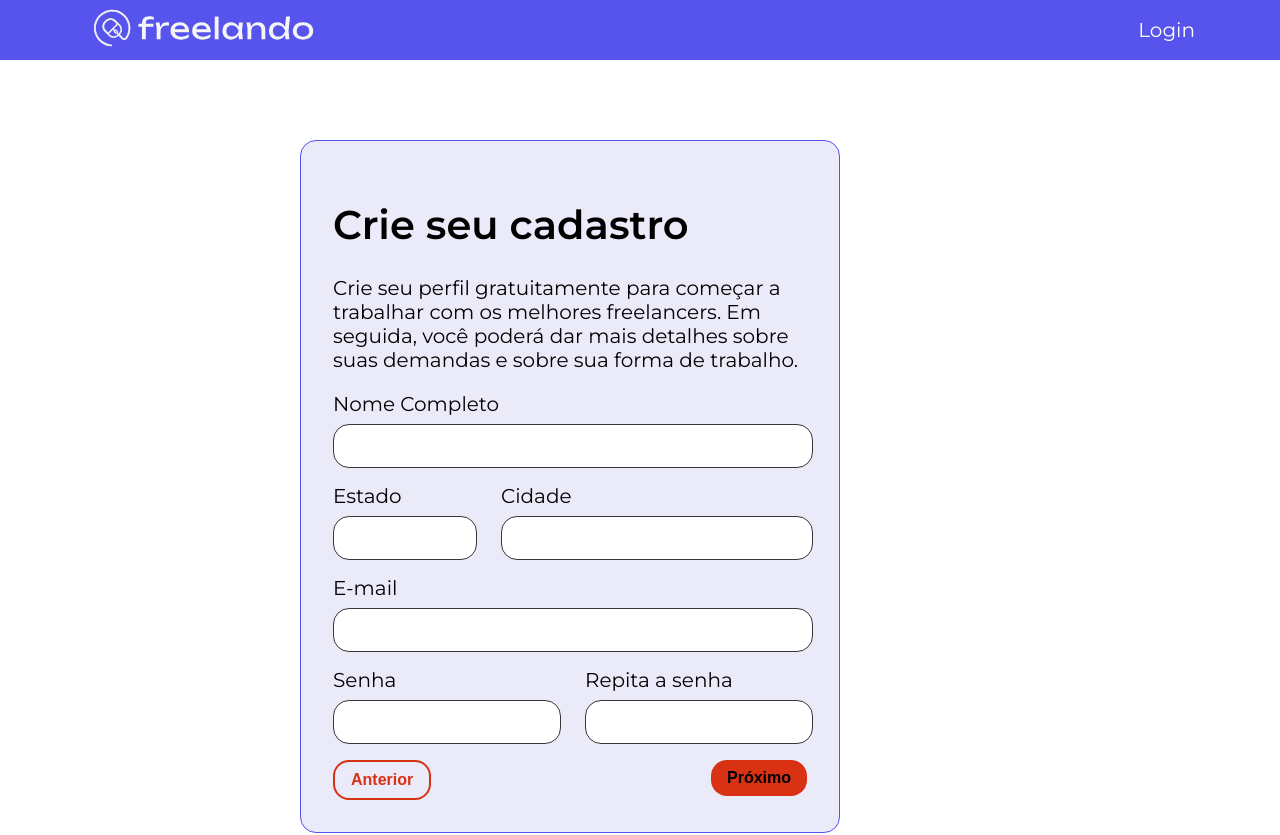
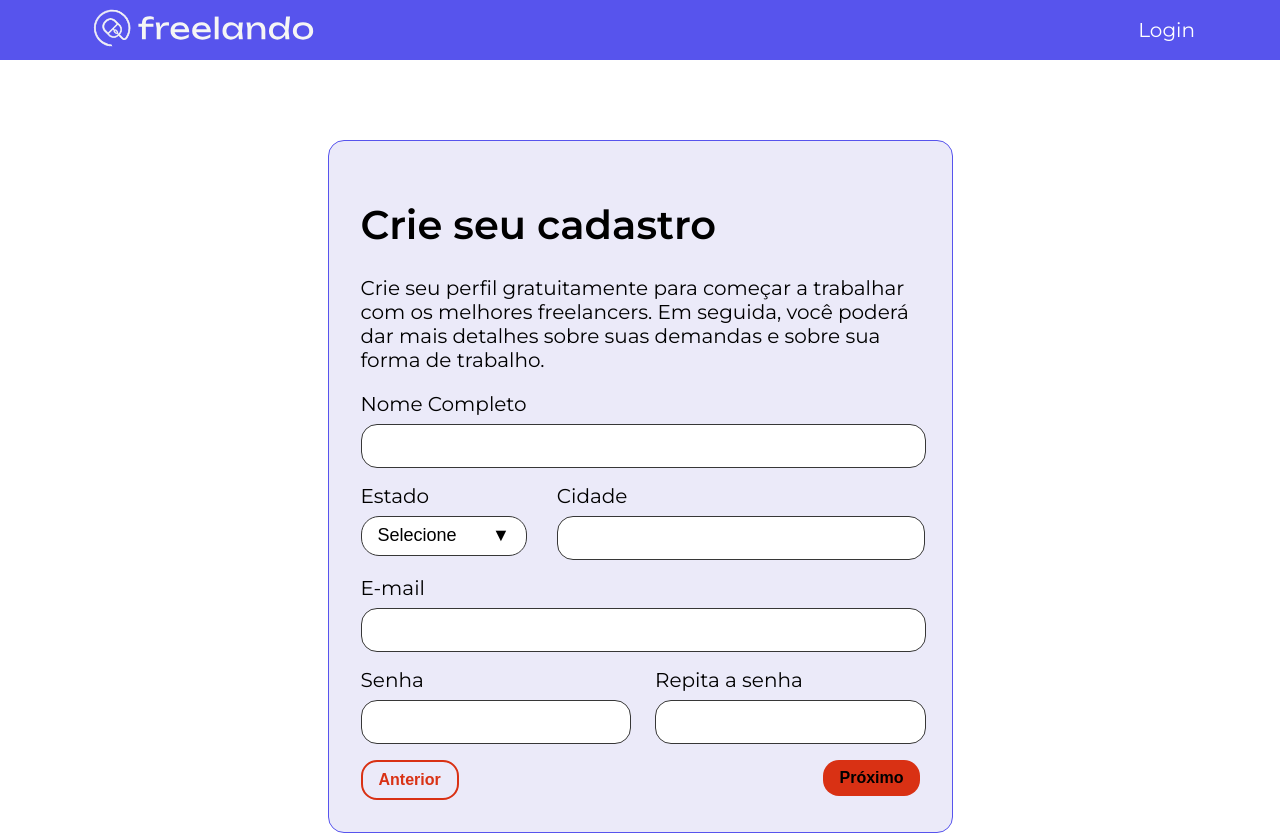
Before and after one commit to georgia-perchim/freelando, a React (Create React App) app: page / in a window 1280 px wide. Shown: the top 835 px of the page. Built offline with nearby package versions, Linux system fonts and the light colour scheme.

Commit message:
corrigindo o restante do projeto

```diff
--- a/src/App.js
+++ b/src/App.js
@@ -1,7 +1,7 @@
 import { Col, Container, Row } from "react-grid-system";
 import { Card } from "./components/Card/Card";
 import { Styles } from "./components/GlobalStyles/Styles";
-import { ProvedorTema } from "./components/ProvedorTema/ProvedorTema";
+import { SlyledThemeProvider } from "./components/ThemeProvider/ThemeProvider";
 import { TextField } from "./components/TextField/TextField";
 import { Typography } from "./components/Typography/Typography";
 import { Button } from "./components/Button/Button";
@@ -15,6 +15,7 @@ import { Link } from "./components/Link/Link";
 import { Footer } from "./components/Footer/Footer";
 import { InlineList } from "./components/InlineList/InlineList";
 import { InlineListItem } from "./components/InlineListItem/InlineListItem";
+import { DropdownList } from "./components/DropdownList/DropdownList";
 
 const brazilianStates = [
   { "text": "Acre", "value": "AC" },
@@ -48,7 +49,7 @@ const brazilianStates = [
 
 function App() {
   return (
-    <ProvedorTema>
+    <SlyledThemeProvider>
       <Styles />
       <Header>
         <Container>
@@ -62,9 +63,8 @@ function App() {
           </Row>
         </Container>
       </Header>
-      <Container style={{ margin: '80px 0' }}>
         <Row justify="center">
-          <Col lg={6} md={8} sm={12}>
+          <Col xxx={6} xxl={6} xl={6} lg={6} md={8} sm={12} style={{ margin: '80px 0' }}>
             <Card>
               <Typography variant="h1" component="h1">
                 Crie seu cadastro
@@ -81,7 +81,7 @@ function App() {
               </Row>
               <Row>
                 <Col lg={4} md={4} sm={4}>
-                  <TextField label="Estado" />
+                  <DropdownList label="Estado" options={brazilianStates} />
                 </Col>
                 <Col lg={8} md={8} sm={8}>
                   <TextField label="Cidade" />
@@ -113,7 +113,6 @@ function App() {
             </Card>
           </Col>
         </Row>
-      </Container>
       <Footer>
         <Container>
           <Row align="center">
@@ -149,7 +148,7 @@ function App() {
           </Row>
         </Container>
       </Footer>
-    </ProvedorTema>
+    </SlyledThemeProvider>
   );
 }
 
--- /dev/null
+++ b/src/components/DropdownList/DropdownList.jsx
@@ -0,0 +1,135 @@
+import styled from "@emotion/styled";
+import { useState } from "react";
+
+const StyledDropdownListItem = styled.li`
+    padding: ${props => props.theme.spacings.xs};
+    text-align: center;
+    border-bottom: 1px solid ${props => props.theme.colors.neutral.c};
+    cursor: pointer;
+    &:last-child {
+        border: none;
+    }
+    color: ${props => props.activeFocus ? props.theme.colors.focus : 'inherit'};
+    &:hover {
+        color: ${props => props.theme.colors.focus};
+    }
+`;
+
+const StylizedDropdownList = styled.ul`
+    position: absolute;
+    top: 100%;
+    left: 0;
+    right: 0;
+    background-color: ${props => props.theme.colors.white};
+    z-index: 1;
+    border: 1px solid ${props => props.theme.colors.neutral.a};
+    border-bottom-left-radius: 18px;
+    border-bottom-right-radius: 18px;
+    border-top: none;
+    margin: 0;
+    padding: 0 ${props => props.theme.spacings.m};
+    list-style: none;
+`;
+
+const StylizedLabel = styled.label`
+    display: block;
+    width: 100%;
+    box-sizing: border-box;
+    font-size: 20px;
+    font-weight: 400;
+    line-height: 24px;
+    position: relative;
+`;
+
+const StylizedButton = styled.button`
+    cursor: pointer;
+    display: block;
+    width: 100%;
+    height: 40px;
+    font-size: 18px;
+    outline: 18px;
+    box-sizing: border-box;
+    display: flex;
+    align-items: center;
+    justify-content: space-between;
+    font-weight: 400;
+    border-radius: 18px;
+    border-bottom-left-radius: ${props => props.open ? '0' : '18px'};
+    border-bottom-right-radius: ${props => props.open ? '0' : '18px'};
+    margin-top: ${props => props.theme.spacings.xs};
+    padding: ${props => props.theme.spacings.s};
+    background: ${props => props.theme.colors.white};
+    border: 1px solid ${props => props.theme.colors.neutral.a};
+    &:focus {
+        border-color: ${props => props.theme.colors.focus};
+    }
+`;
+
+export const DropdownList = ({ label, options }) => {
+    const [open, toggleVisibility] = useState(false);
+
+    const [focusedOption, setFocusedOption] = useState(null);
+
+    const [selectedOption, setSelectedOption] = useState(null);
+
+    const changeSelected = (event) => {
+        toggleVisibility(true)
+        switch (event.key) {
+            case 'ArrowDown':
+                event.preventDefault();
+                setFocusedOption(previousFocus => {
+                    if (previousFocus === null) {
+                        return 0;
+                    }
+                    if (previousFocus === (options.length - 1)) {
+                        return options.length - 1
+                    }
+                    return previousFocus += 1;
+                })
+                break;
+            case 'ArrowUp':
+                event.preventDefault();
+                setFocusedOption(previousFocus => {
+                    if (!previousFocus) {
+                        return 0;
+                    }
+                    return previousFocus -= 1;
+                })
+                break;
+            case 'Enter':
+                event.preventDefault();
+                setFocusedOption(null)
+                toggleVisibility(false)
+                setSelectedOption(options[focusedOption])
+                break;
+            case 'Tab':
+            case 'Escape':
+                event.preventDefault();
+                setFocusedOption(null)
+                toggleVisibility(false)
+                break;
+
+            default:
+                break;
+        }
+    }
+
+    return(
+        <StylizedLabel>
+            {label}
+            <StylizedButton open={open} onClick={() => toggleVisibility(!open)} onKeyDown={changeSelected}>
+                <div>
+                    { selectedOption ? selectedOption.text : 'Selecione' }
+                </div>
+                <div>
+                    <span>{open ? '▲' : '▼'}</span>
+                </div>
+            </StylizedButton>
+            {open && <StylizedDropdownList>
+                {options.map((option, index) => <StyledDropdownListItem key={option.value} activeFocus={index === focusedOption} onClick={() => setSelectedOption(option)}>
+                    {option.text}
+                </StyledDropdownListItem>)}
+            </StylizedDropdownList>}
+        </StylizedLabel>
+    )
+};
--- a/src/components/ProvedorTema/ProvedorTema.jsx
+++ b/src/components/ThemeProvider/ThemeProvider.jsx
@@ -35,7 +35,7 @@ const theme = {
     fontFamily: '"Montserrat", sans-serif'
 }
 
-export const ProvedorTema = ({ children }) => {
+export const SlyledThemeProvider = ({ children }) => {
     return <ThemeProvider theme={theme}>
         { children }
     </ThemeProvider>
```
